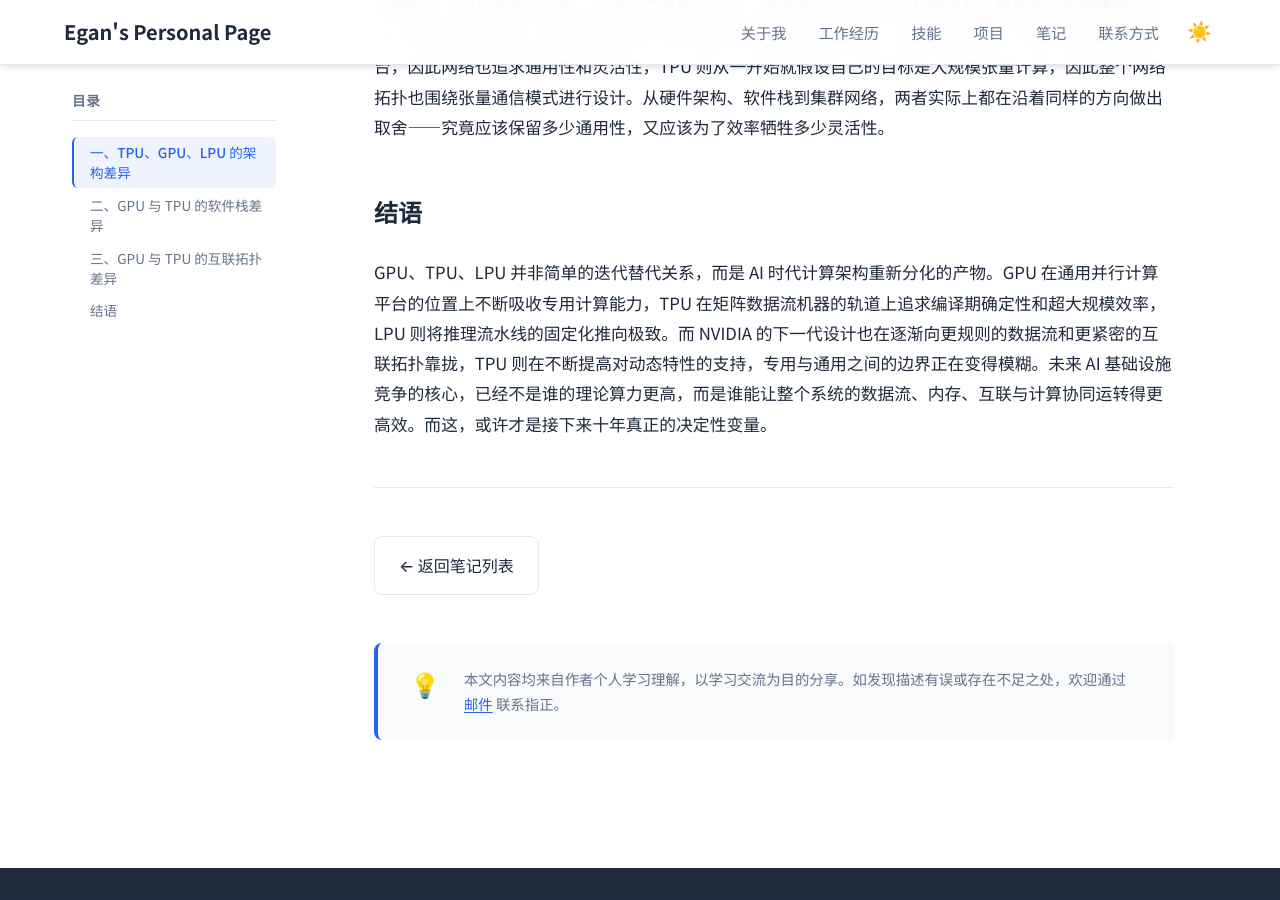
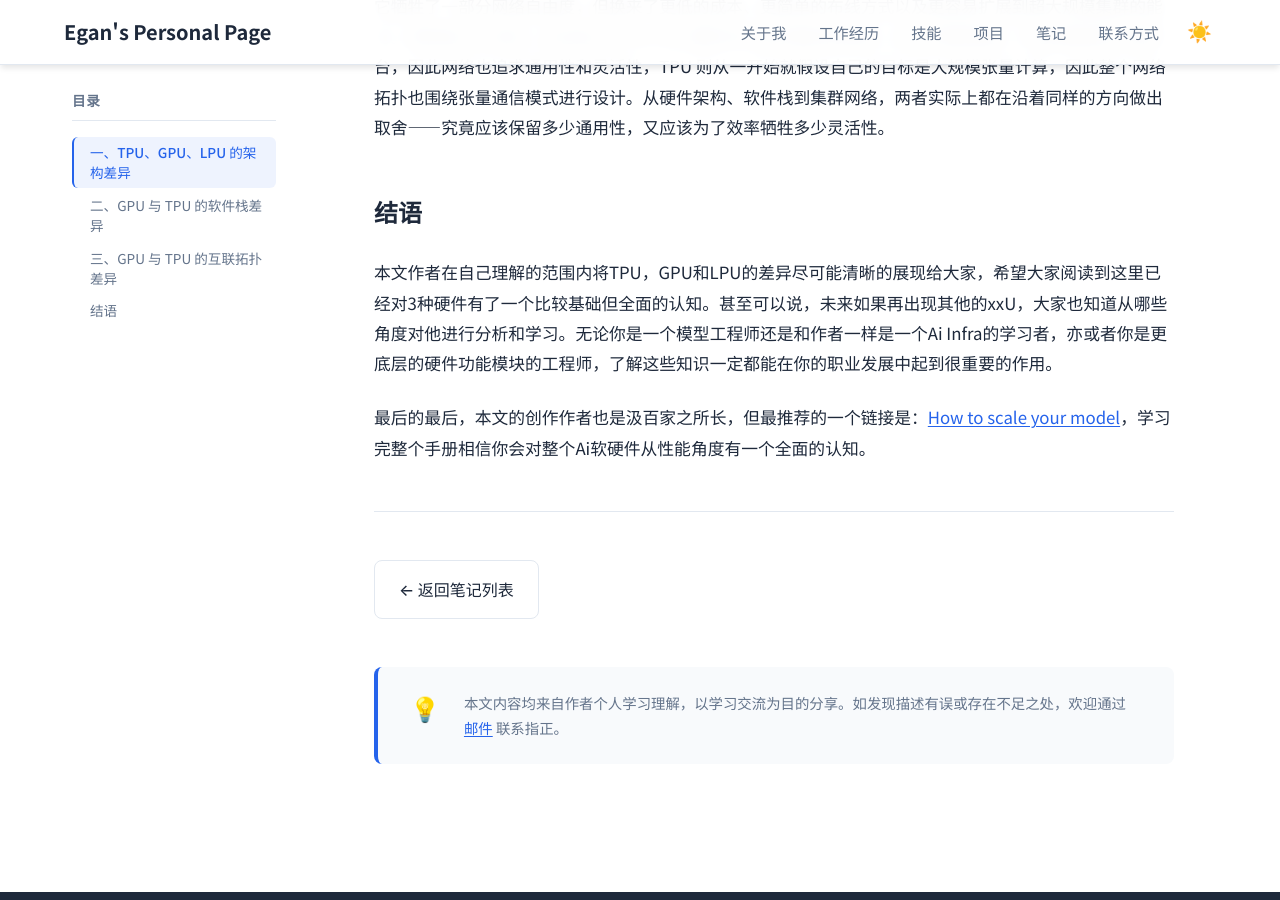
Before and after one commit to Lejun-Hu/Lejun-Hu.github.io, a Jekyll site: the page built from _notes/2026-5-16-GPU_vs_TPU.md, in a window 1280 px wide and 900 px high, scrolled down 13530 px. Built offline with Jekyll 4.4.1, drawn with Linux system fonts in a browser that asks for light colours.

```diff
--- a/_notes/2026-5-16-GPU_vs_TPU.md
+++ b/_notes/2026-5-16-GPU_vs_TPU.md
@@ -166,4 +166,6 @@ LPU 代表了最远端的专用化：为单一场景（大语言模型推理）
 
 ## 结语
 
-GPU、TPU、LPU 并非简单的迭代替代关系，而是 AI 时代计算架构重新分化的产物。GPU 在通用并行计算平台的位置上不断吸收专用计算能力，TPU 在矩阵数据流机器的轨道上追求编译期确定性和超大规模效率，LPU 则将推理流水线的固定化推向极致。而 NVIDIA 的下一代设计也在逐渐向更规则的数据流和更紧密的互联拓扑靠拢，TPU 则在不断提高对动态特性的支持，专用与通用之间的边界正在变得模糊。未来 AI 基础设施竞争的核心，已经不是谁的理论算力更高，而是谁能让整个系统的数据流、内存、互联与计算协同运转得更高效。而这，或许才是接下来十年真正的决定性变量。
+本文作者在自己理解的范围内将TPU，GPU和LPU的差异尽可能清晰的展现给大家，希望大家阅读到这里已经对3种硬件有了一个比较基础但全面的认知。甚至可以说，未来如果再出现其他的xxU，大家也知道从哪些角度对他进行分析和学习。无论你是一个模型工程师还是和作者一样是一个Ai Infra的学习者，亦或者你是更底层的硬件功能模块的工程师，了解这些知识一定都能在你的职业发展中起到很重要的作用。
+
+最后的最后，本文的创作作者也是汲百家之所长，但最推荐的一个链接是：[How to scale your model](https://jax-ml.github.io/scaling-book/)，学习完整个手册相信你会对整个Ai软硬件从性能角度有一个全面的认知。
```
